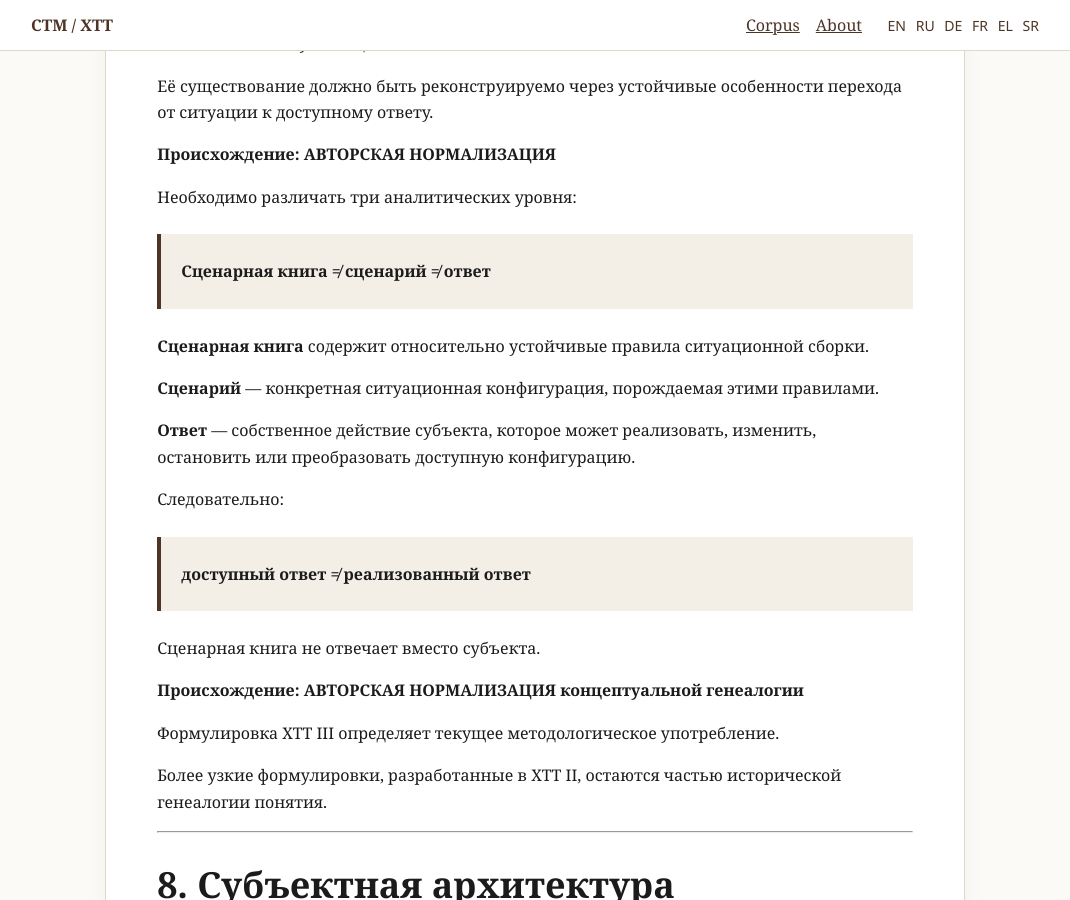
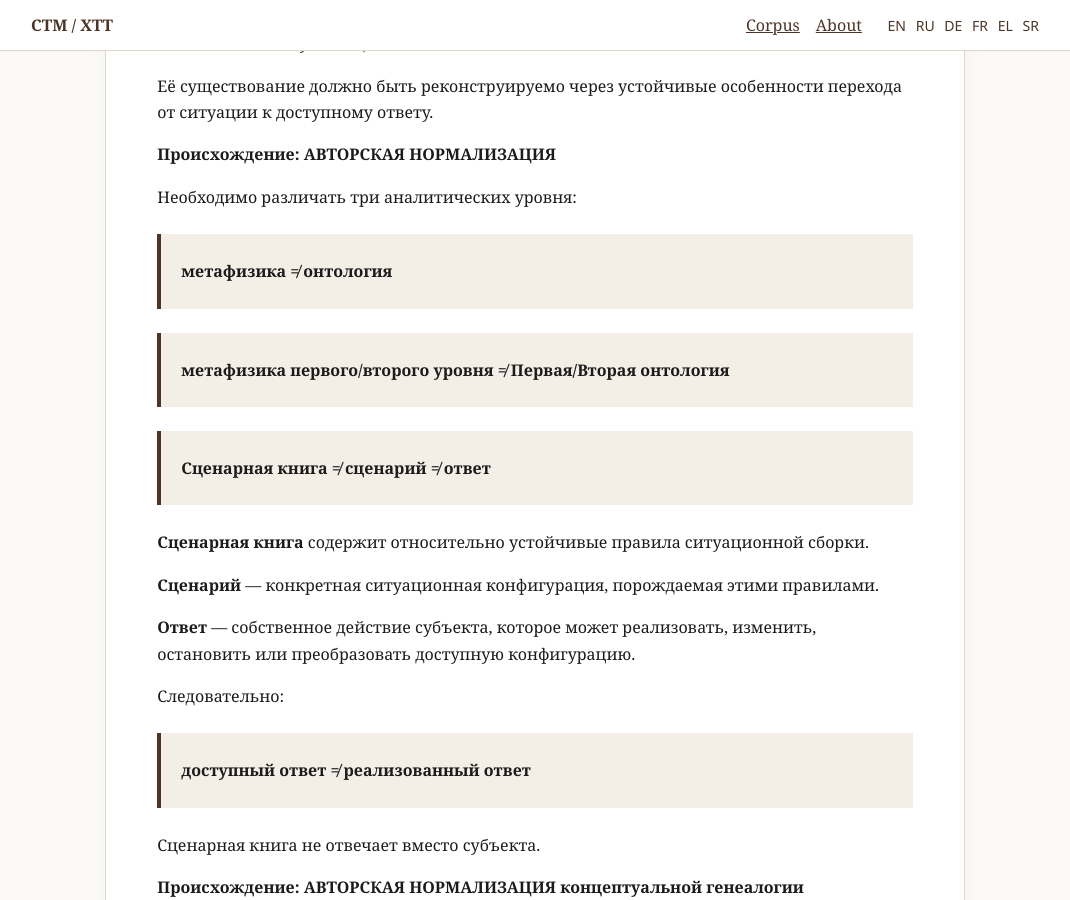
Before and after one commit to LeonAbasgus/Christians-of-the-Third-Millennium-Project, a Jekyll site: the page built from docs/ru/index.md, in a window 1280 px wide and 900 px high, scrolled down 13805 px. Shown: the whole window, without its empty margins (105-1175 px from the left). Built offline with Jekyll 4.4.1, drawn with Linux system fonts in a browser that asks for light colours.

Commit message:
Add v1.1 metaphysics non-equivalences

```diff
--- a/docs/ru/index.md
+++ b/docs/ru/index.md
@@ -416,6 +416,10 @@ hreflang:
 **Происхождение: АВТОРСКАЯ НОРМАЛИЗАЦИЯ**
 
 Необходимо различать три аналитических уровня:
+
+> **метафизика ≠ онтология**
+
+> **метафизика первого/второго уровня ≠ Первая/Вторая онтология**
 
 > **Сценарная книга ≠ сценарий ≠ ответ**
 
```
